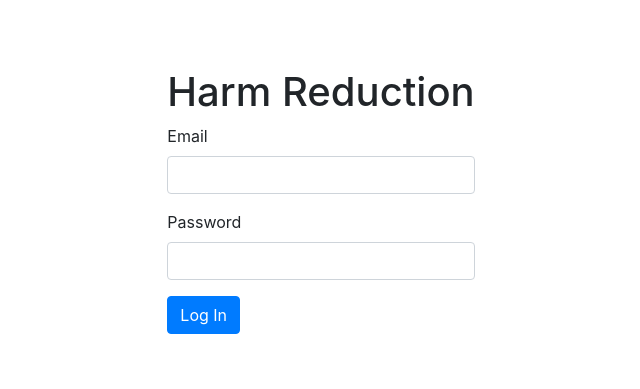
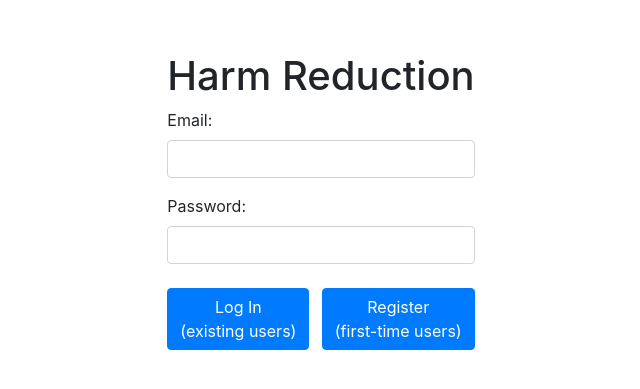
Before and after one commit to codeforboston/harm-reduction, a React (Create React App) app: page /login in a window 1280 px wide. Shown: the part 189-578 px from the top of the page, without its empty margins (319-959 px from the left). Built offline with nearby package versions, Linux system fonts and the light colour scheme; no server answers.

Commit message:
Add a registration button.
Co-authored-by: bxchang04 <bxchang04@gmail.com>

```diff
--- a/src/App.css
+++ b/src/App.css
@@ -50,6 +50,10 @@
   margin-right: 20px;
 }
 
+.register-button {
+  float: right;
+}
+
 td {
   border: 2px solid black;
   padding: 2px;
--- a/src/Login.js
+++ b/src/Login.js
@@ -37,14 +37,21 @@ const LoginForm = () => {
     update({ isSigningIn: true });
     auth
       .signInWithEmailAndPassword(state.email, state.password)
-      .catch(({ code }) => update({ error: getErrorMessage(code) }))
+      .catch(({ code }) => update({ error: getLoginErrorMessage(code) }))
+      .finally(() => update({ isSigningIn: false }));
+  };
+
+  const register = () => {
+    auth
+      .createUserWithEmailAndPassword(state.email, state.password)
+      .catch(({ code }) => update({ error: getRegistrationErrorMessage(code) }))
       .finally(() => update({ isSigningIn: false }));
   };
 
   return (
     <Form onSubmit={login} style={{ marginBottom: '20px' }}>
       <Form.Group controlId="email">
-        <Form.Label>Email</Form.Label>
+        <Form.Label>Email:</Form.Label>
         <Form.Control
           required
           value={state.email}
@@ -57,7 +64,7 @@ const LoginForm = () => {
         </Form.Control.Feedback>
       </Form.Group>
       <Form.Group controlId="password">
-        <Form.Label>Password</Form.Label>
+        <Form.Label>Password:</Form.Label>
         <Form.Control
           required
           value={state.password}
@@ -68,15 +75,28 @@ const LoginForm = () => {
         <Form.Control.Feedback type="invalid">
           {state.error.password}
         </Form.Control.Feedback>
+        <br />
+        <Button variant="primary" type="submit" disabled={state.isSigningIn}>
+          Log In
+          <br />
+          (existing users)
+        </Button>
+        <Button
+          className="register-button"
+          variant="primary"
+          disabled={state.isSigningIn}
+          onClick={register}
+        >
+          Register
+          <br />
+          (first-time users)
+        </Button>
       </Form.Group>
       {state.error.other && (
         <div style={{ color: 'red', marginBottom: '10px' }}>
           {state.error.other}
         </div>
       )}
-      <Button variant="primary" type="submit" disabled={state.isSigningIn}>
-        Log In
-      </Button>
       {state.isSigningIn && (
         <Spinner
           as="span"
@@ -94,7 +114,7 @@ const LoginForm = () => {
   );
 };
 
-const getErrorMessage = code => {
+const getLoginErrorMessage = code => {
   switch (code) {
     case 'auth/invalid-email':
       return { email: 'Invalid email' };
@@ -104,6 +124,21 @@ const getErrorMessage = code => {
       return { email: 'User not found' };
     case 'auth/wrong-password':
       return { password: 'Wrong password' };
+    default:
+      return { other: 'Something went wrong. Please try again later.' };
+  }
+};
+
+const getRegistrationErrorMessage = code => {
+  switch (code) {
+    case 'auth/email-already-in-use':
+      return { email: 'Email already in use' };
+    case 'auth/invalid-email':
+      return { email: 'Invalid email' };
+    case 'auth/operation-not-allowed':
+      return { email: 'New accounts not allowed' };
+    case 'auth/weak-password':
+      return { password: 'Password is too weak' };
     default:
       return { other: 'Something went wrong. Please try again later.' };
   }
```
